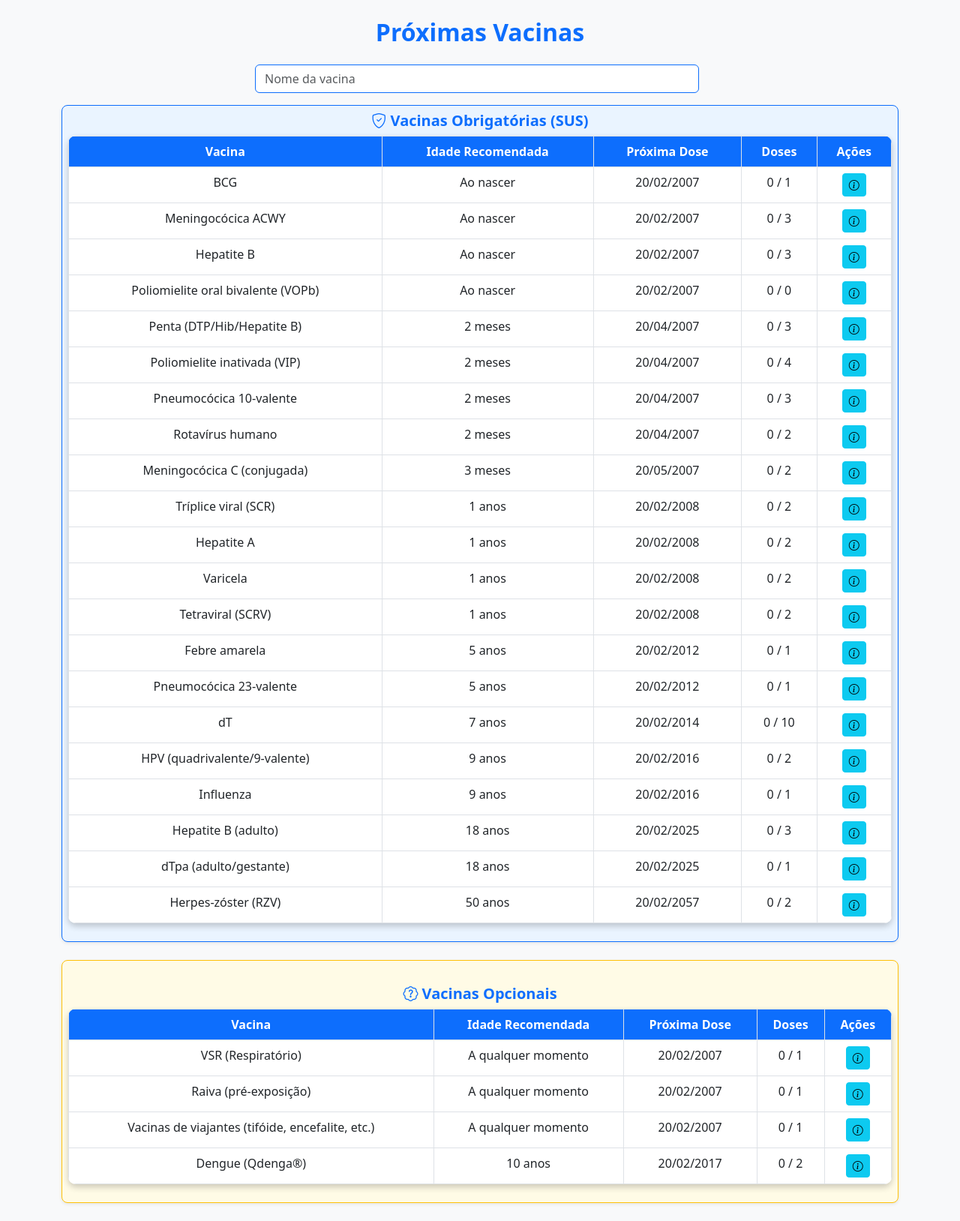
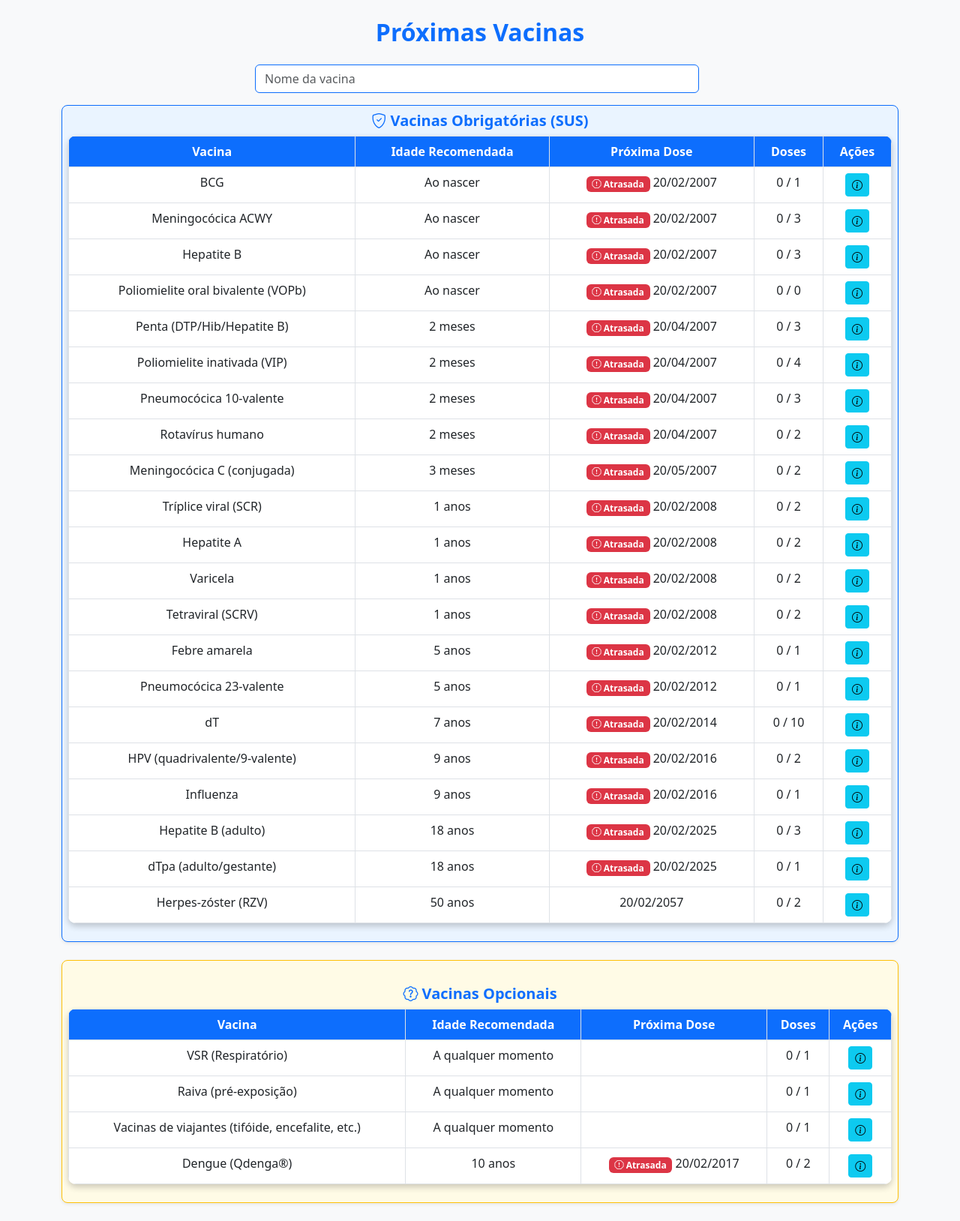
Before and after one commit to RafaelFavetta/DigitalVac, a PHP site: page /usuario/proxima_vac.php in a window 1280 px wide. Shown: the part 71-1699 px from the top of the page at 75% size. Run offline with PHP 8.4, Linux system fonts and the light colour scheme; a user stored in the database is signed in; data comes from the database, SQL or seed files in the repository.

Commit message:
sinalização de atrasadas e esquemas completos

```diff
--- a/usuario/proxima_vac.php
+++ b/usuario/proxima_vac.php
@@ -175,8 +175,19 @@ if (
                             <td><?= htmlspecialchars(formatarIdade($vacina['idade_reco'])) ?></td>
                             <td>
                                 <?php
-                                if ($proxima_dose === "Esquema completo" || $proxima_dose === "Consultar profissional") {
-                                    echo $proxima_dose;
+                                $isAQualquerMomento = (mb_strtolower(trim($vacina['idade_reco'])) === 'a qualquer momento');
+                                $isSemNumero = !preg_match('/\d+/', $vacina['idade_reco'] ?? '');
+
+                                if (isset($vacina['sus']) && intval($vacina['sus']) === 0 && ($isAQualquerMomento || $isSemNumero)) {
+                                    // Vacina opcional e "a qualquer momento" ou sem número: não mostra nada
+                                    echo '';
+                                } elseif ($proxima_dose === "Esquema completo") {
+                                    echo '<span class="badge bg-success"><i class="bi bi-check-circle"></i> Esquema completo</span>';
+                                } elseif ($proxima_dose === "Consultar profissional") {
+                                    echo '<span class="badge bg-warning text-dark"><i class="bi bi-exclamation-triangle"></i> Consultar profissional</span>';
+                                } elseif (strtotime($proxima_dose) < strtotime(date('Y-m-d'))) {
+                                    echo '<span class="badge bg-danger"><i class="bi bi-exclamation-octagon"></i> Atrasada</span> ';
+                                    echo date('d/m/Y', strtotime($proxima_dose));
                                 } else {
                                     echo date('d/m/Y', strtotime($proxima_dose));
                                 }
@@ -251,8 +262,19 @@ if (
                             <td><?= htmlspecialchars(formatarIdade($vacina['idade_reco'])) ?></td>
                             <td>
                                 <?php
-                                if ($proxima_dose === "Esquema completo" || $proxima_dose === "Consultar profissional") {
-                                    echo $proxima_dose;
+                                $isAQualquerMomento = (mb_strtolower(trim($vacina['idade_reco'])) === 'a qualquer momento');
+                                $isSemNumero = !preg_match('/\d+/', $vacina['idade_reco'] ?? '');
+
+                                if (isset($vacina['sus']) && intval($vacina['sus']) === 0 && ($isAQualquerMomento || $isSemNumero)) {
+                                    // Vacina opcional e "a qualquer momento" ou sem número: não mostra nada
+                                    echo '';
+                                } elseif ($proxima_dose === "Esquema completo") {
+                                    echo '<span class="badge bg-success"><i class="bi bi-check-circle"></i> Esquema completo</span>';
+                                } elseif ($proxima_dose === "Consultar profissional") {
+                                    echo '<span class="badge bg-warning text-dark"><i class="bi bi-exclamation-triangle"></i> Consultar profissional</span>';
+                                } elseif (strtotime($proxima_dose) < strtotime(date('Y-m-d'))) {
+                                    echo '<span class="badge bg-danger"><i class="bi bi-exclamation-octagon"></i> Atrasada</span> ';
+                                    echo date('d/m/Y', strtotime($proxima_dose));
                                 } else {
                                     echo date('d/m/Y', strtotime($proxima_dose));
                                 }
@@ -429,8 +451,19 @@ foreach ($vacinas as $vacina) {
                                 <td><?= htmlspecialchars(formatarIdade($vacina['idade_reco'])) ?></td>
                                 <td>
                                     <?php
-                                    if ($proxima_dose === "Esquema completo" || $proxima_dose === "Consultar profissional") {
-                                        echo $proxima_dose;
+                                    $isAQualquerMomento = (mb_strtolower(trim($vacina['idade_reco'])) === 'a qualquer momento');
+                                    $isSemNumero = !preg_match('/\d+/', $vacina['idade_reco'] ?? '');
+
+                                    if (isset($vacina['sus']) && intval($vacina['sus']) === 0 && ($isAQualquerMomento || $isSemNumero)) {
+                                        // Vacina opcional e "a qualquer momento" ou sem número: não mostra nada
+                                        echo '';
+                                    } elseif ($proxima_dose === "Esquema completo") {
+                                        echo '<span class="badge bg-success"><i class="bi bi-check-circle"></i> Esquema completo</span>';
+                                    } elseif ($proxima_dose === "Consultar profissional") {
+                                        echo '<span class="badge bg-warning text-dark"><i class="bi bi-exclamation-triangle"></i> Consultar profissional</span>';
+                                    } elseif (strtotime($proxima_dose) < strtotime(date('Y-m-d'))) {
+                                        echo '<span class="badge bg-danger"><i class="bi bi-exclamation-octagon"></i> Atrasada</span> ';
+                                        echo date('d/m/Y', strtotime($proxima_dose));
                                     } else {
                                         echo date('d/m/Y', strtotime($proxima_dose));
                                     }
@@ -505,8 +538,19 @@ foreach ($vacinas as $vacina) {
                                 <td><?= htmlspecialchars(formatarIdade($vacina['idade_reco'])) ?></td>
                                 <td>
                                     <?php
-                                    if ($proxima_dose === "Esquema completo" || $proxima_dose === "Consultar profissional") {
-                                        echo $proxima_dose;
+                                    $isAQualquerMomento = (mb_strtolower(trim($vacina['idade_reco'])) === 'a qualquer momento');
+                                    $isSemNumero = !preg_match('/\d+/', $vacina['idade_reco'] ?? '');
+
+                                    if (isset($vacina['sus']) && intval($vacina['sus']) === 0 && ($isAQualquerMomento || $isSemNumero)) {
+                                        // Vacina opcional e "a qualquer momento" ou sem número: não mostra nada
+                                        echo '';
+                                    } elseif ($proxima_dose === "Esquema completo") {
+                                        echo '<span class="badge bg-success"><i class="bi bi-check-circle"></i> Esquema completo</span>';
+                                    } elseif ($proxima_dose === "Consultar profissional") {
+                                        echo '<span class="badge bg-warning text-dark"><i class="bi bi-exclamation-triangle"></i> Consultar profissional</span>';
+                                    } elseif (strtotime($proxima_dose) < strtotime(date('Y-m-d'))) {
+                                        echo '<span class="badge bg-danger"><i class="bi bi-exclamation-octagon"></i> Atrasada</span> ';
+                                        echo date('d/m/Y', strtotime($proxima_dose));
                                     } else {
                                         echo date('d/m/Y', strtotime($proxima_dose));
                                     }
```
